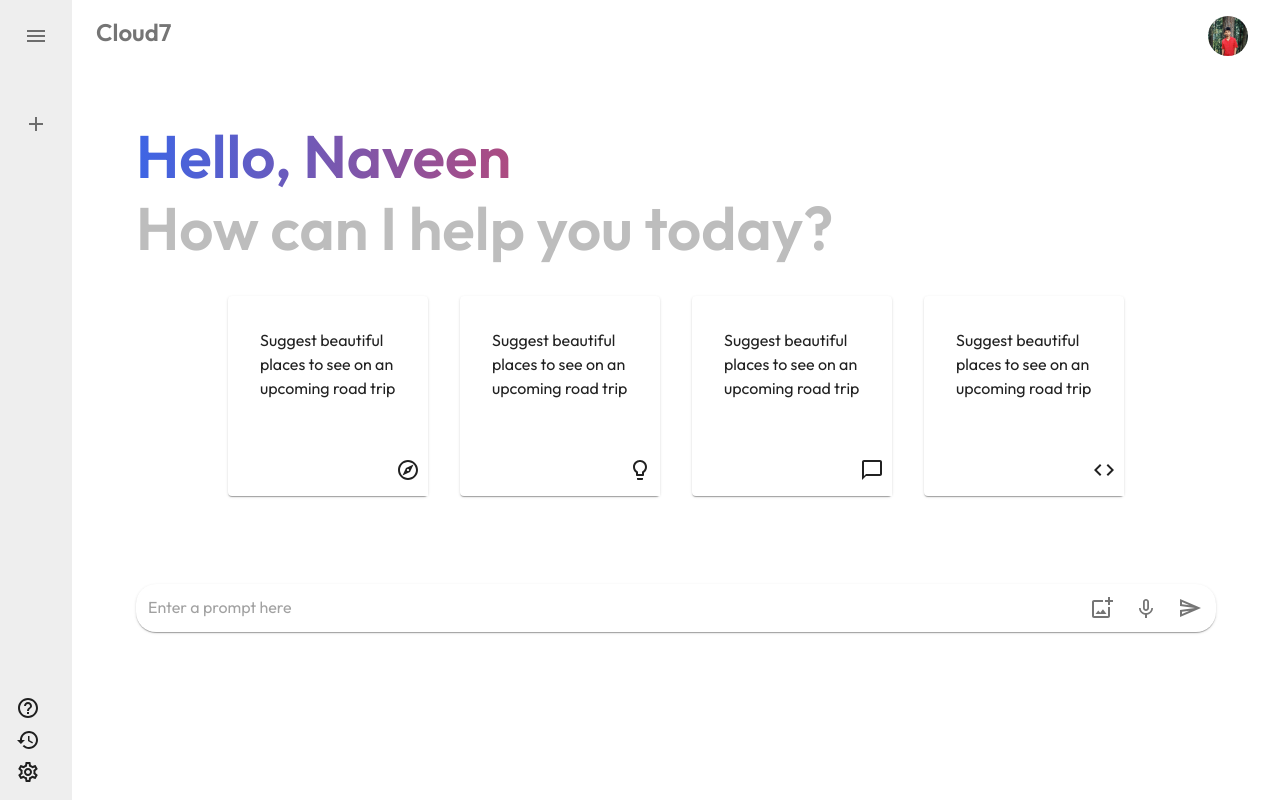
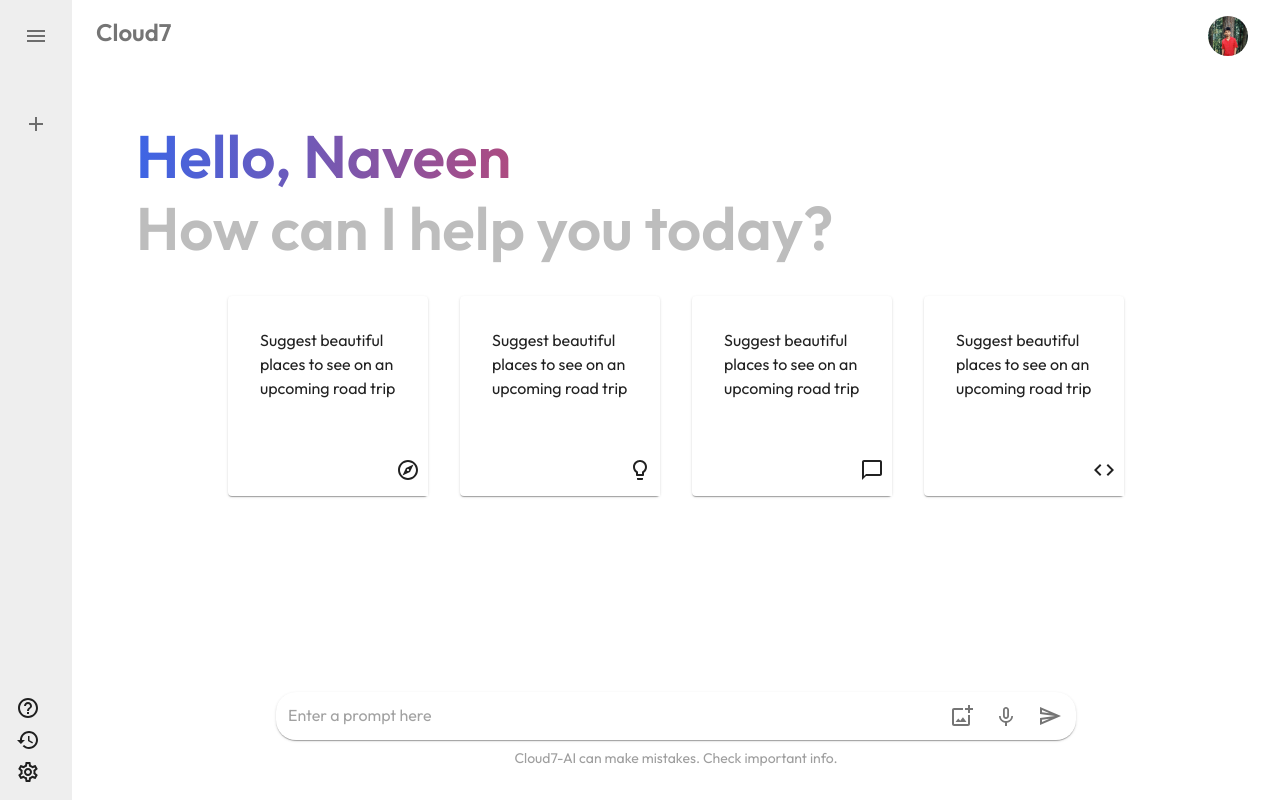
Before and after one commit to Naveen-Lankesha/Cloud-AI, a React (Vite) app: page / in a window 1280 px wide. Built offline with nearby package versions, Linux system fonts and the light colour scheme.

Commit message:
Basic Structure V1.3

```diff
--- a/src/components/Main/Main.jsx
+++ b/src/components/Main/Main.jsx
@@ -23,15 +23,14 @@
 import SendOutlinedIcon from "@mui/icons-material/SendOutlined";
 
 import Card from "../Card/Card";
-import { Add } from "@mui/icons-material";
 
 const Main = () => {
   const size = 200;
   const padding = 4;
   return (
-    <Box>
+    <Box sx={{ height: "100vh", display: "flex", flexDirection: "column" }}>
       <Navbar />
-      <Box id="midComp" flex={1} sx={{ p: 8 }}>
+      <Box sx={{ flex: 1, overflowY: "auto" }} id="midComp" p={8}>
         <Typography
           variant="h2"
           sx={{
@@ -52,7 +51,6 @@
             mt: 4,
             pl: 8,
             pr: 8,
-
             justifyContent: "center",
           }}>
           <Card
@@ -81,13 +79,23 @@
           />
         </Stack>
       </Box>
-      <Box id="searchComp" sx={{ mt: 3, pl: 8, pr: 8 }}>
+      <Box
+        id="searchComp"
+        display={"flex"}
+        flexDirection={"column"}
+        sx={{
+          p: 4,
+          justifyContent: "center",
+          alignItems: "center", // Center items horizontally
+        }}>
         <Paper
           component="form"
           sx={{
             borderRadius: 5,
             p: "2px 4px",
             display: "flex",
+            maxWidth: 800,
+            width: "100%",
             alignItems: "center",
           }}>
           <InputBase
@@ -106,13 +114,23 @@
             <SendOutlinedIcon />
           </IconButton>
         </Paper>
+        <Box
+          display={"flex"}
+          sx={{
+            justifyContent: "center",
+            pt: 1,
+          }}>
+          <Typography
+            variant="body2"
+            sx={{
+              color: grey[500],
+            }}>
+            Cloud7-AI can make mistakes. Check important info.
+          </Typography>
+        </Box>
       </Box>
     </Box>
   );
 };
 
 export default Main;
-
-{
-  /* <Avatar alt="Remy Sharp" src={assets.user_icon} /> */
-}
```
